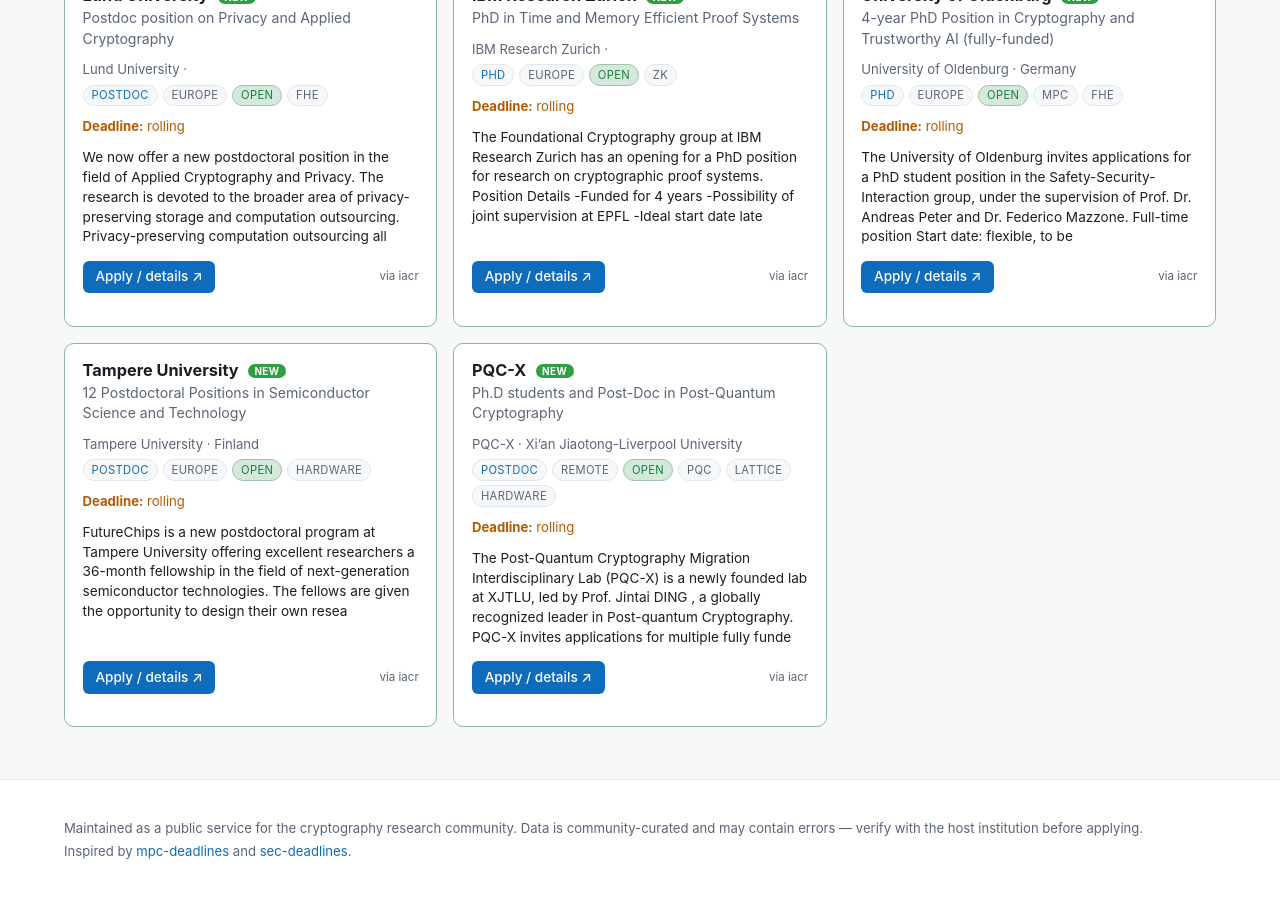
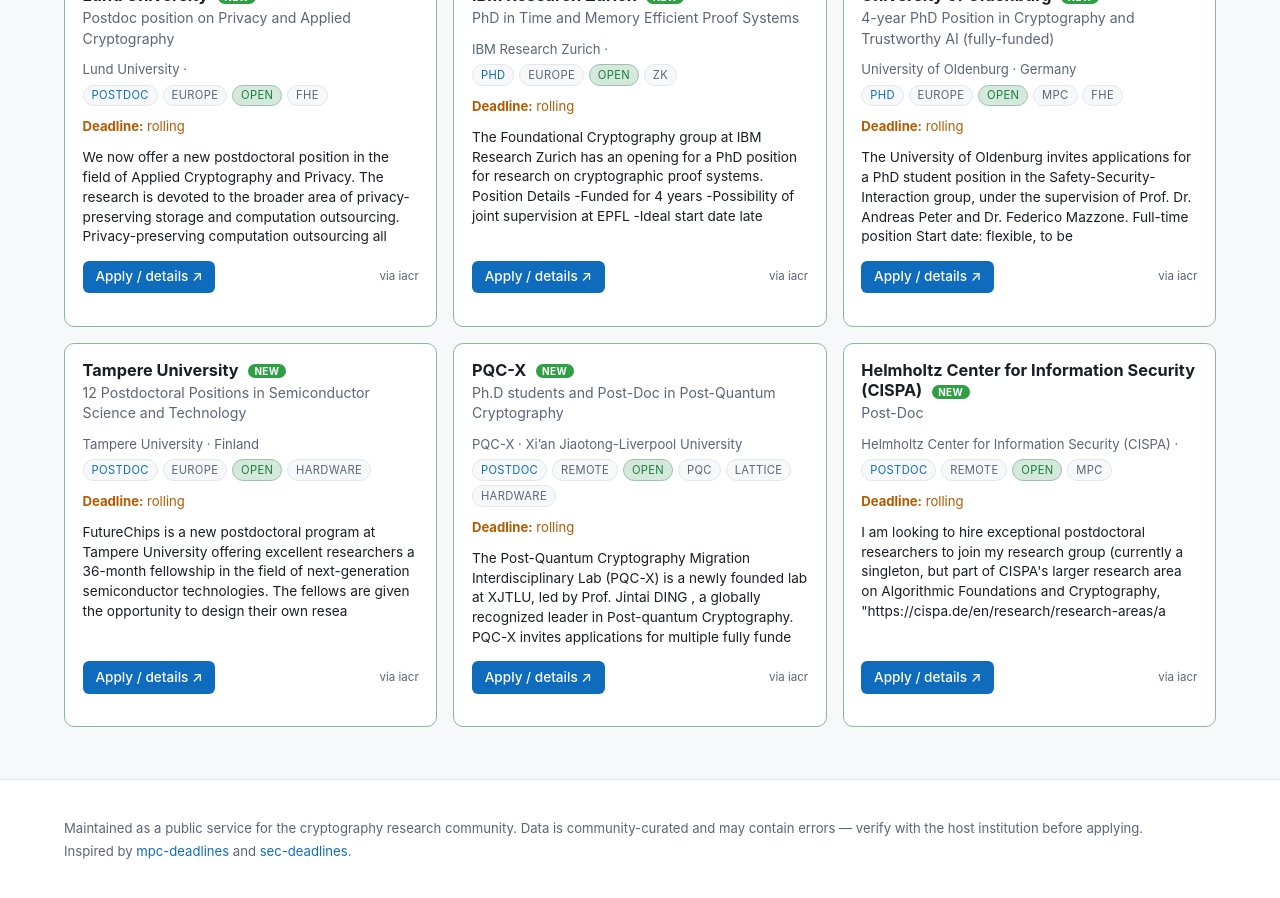
Before and after one commit to ck-chaudhary/crypto-jobs, a Jekyll site: the page built from crypto-jobs/index.html, in a window 1280 px wide and 900 px high, scrolled down 15159 px. Built offline with Jekyll 4.4.1, drawn with Linux system fonts in a browser that asks for light colours; some of the changed text lies outside the part shown.

Commit message:
chore(positions): auto-append new IACR jobs board entries

```diff
--- a/crypto-jobs/_data/positions.yml
+++ b/crypto-jobs/_data/positions.yml
@@ -1980,3 +1980,22 @@
     newly founded lab at XJTLU, led by Prof. Jintai DING , a globally recognized leader
     in Post-quantum Cryptography. PQC-X invites applications for multiple fully funde
   source: iacr
+
+# ---------------- AUTO-APPENDED from IACR jobs board (2026-07-08) ----------------
+- name: Helmholtz Center for Information Security (CISPA)
+  role: Post-Doc
+  type: postdoc
+  region: remote
+  country: ''
+  institution: Helmholtz Center for Information Security (CISPA)
+  link: https://iacr.org/jobs/item/4241
+  deadline: rolling
+  posted: '2026-07-07'
+  added: '2026-07-08'
+  area:
+  - mpc
+  status: open
+  note: I am looking to hire exceptional postdoctoral researchers to join my research
+    group (currently a singleton, but part of CISPA's larger research area on Algorithmic
+    Foundations and Cryptography, "https://cispa.de/en/research/research-areas/a
+  source: iacr
```
